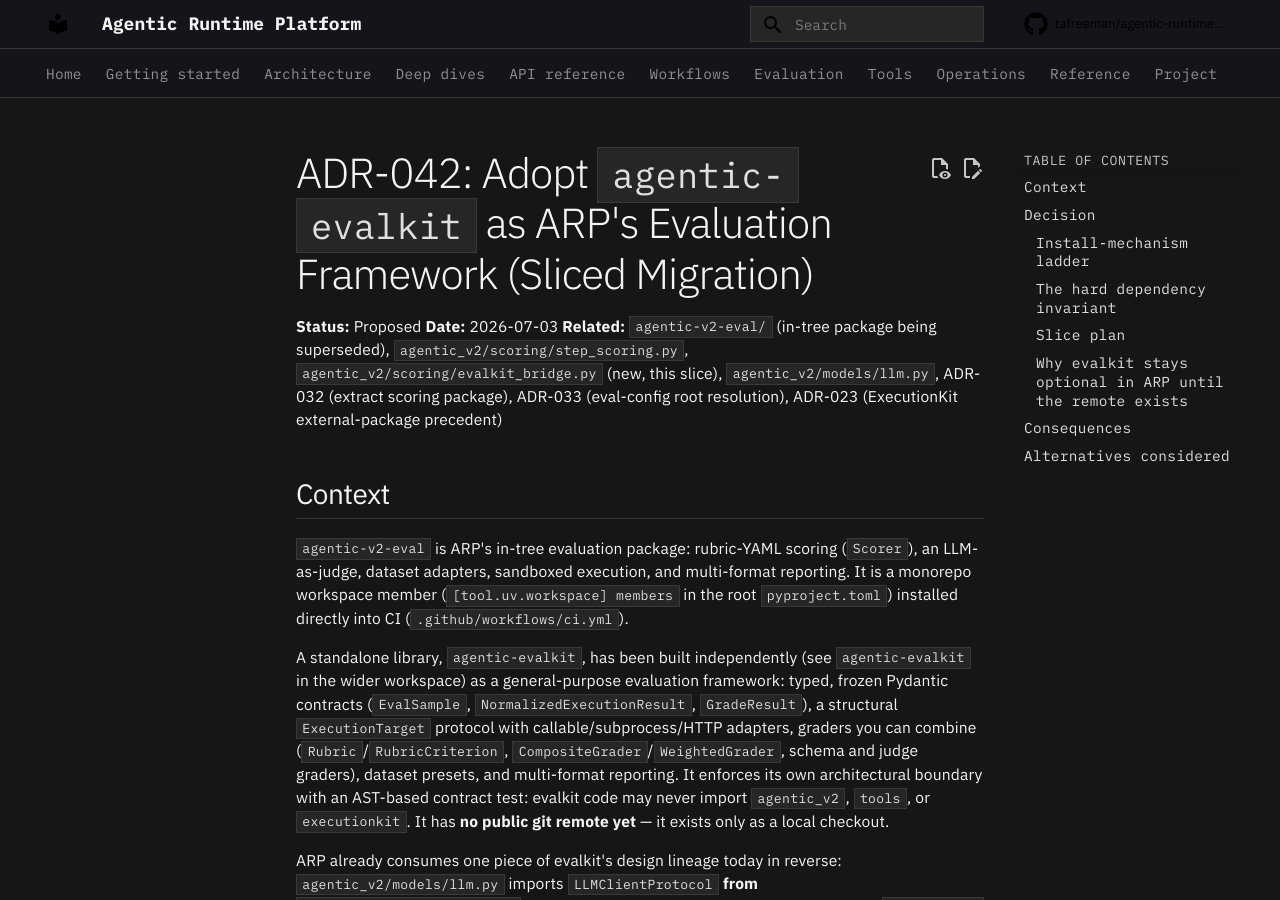
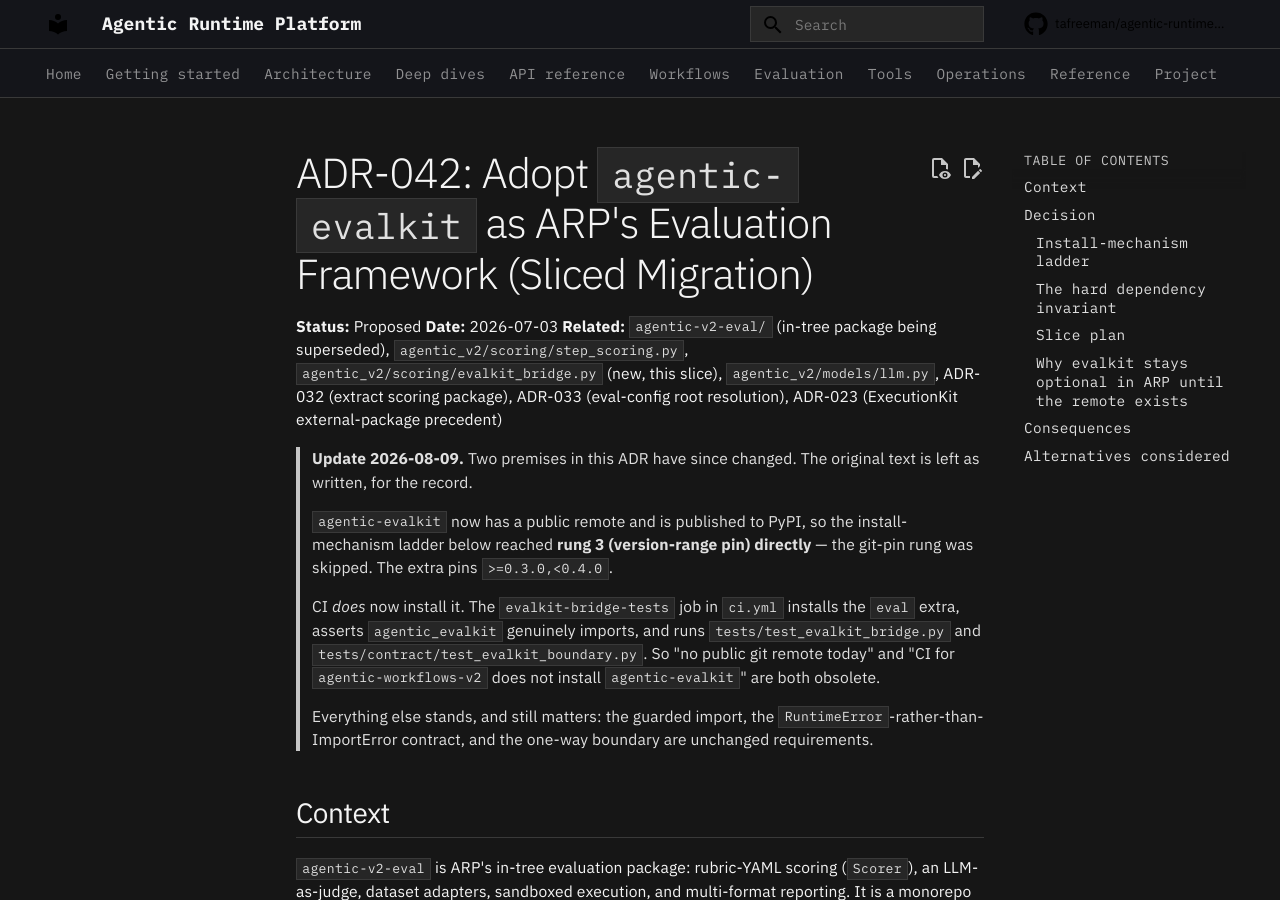
Before and after one commit to tafreeman/agentic-runtime-platform, an MkDocs documentation site: the page built from docs/adr/ADR-042-agentic-evalkit-adoption.md, in a window 1280 px wide and 900 px high. Built offline with MkDocs 1.6.1 and Material for MkDocs 9.7.7, drawn with Linux system fonts in a browser that asks for light colours; comment, search, counter and statistics services are not loaded.

Commit message:
fix(arp): address #252 review, drop spa.py from this PR
Codex P1 — a removed _TrackedProvider would report green. The private
symbol was imported inside the module-wide try/except that skips when
executionkit is absent, so a rename would raise ImportError, hit that
handler, and skip the entire file — the exact break this suite exists to
catch. The ek-delegation-tests job only guards `import executionkit`, so
it would not catch it either. The import now sits outside the skip
boundary and raises AssertionError when the package is present but the
symbol is gone.

Codex P2 — documentation contradicted the new pin. ROADMAP still
advertised >=0.1.1,<0.2.0; ADR-042 still described evalkit as having no
public remote and not being installed in CI. ROADMAP updated, ADR-042
carries a dated amendment rather than a rewrite, and the CHANGELOG
records the transition.

Codex P1 on the version contract was already fixed in the previous
commit, which derives the assertion from pyproject.

spa.py is reverted to main. Its two path-injection alerts predate this
branch; CodeQL blocks only because the file is touched, and the
containment refactor did not close them — ensure_within_base carries the
commonpath barrier in its own frame and CodeQL will not carry it across
the call. Keeping spa.py out of this PR closes 10 of 12 alerts here and
leaves the remaining two to a focused change.

```diff
--- a/docs/adr/ADR-042-agentic-evalkit-adoption.md
+++ b/docs/adr/ADR-042-agentic-evalkit-adoption.md
@@ -7,6 +7,23 @@
 (new, this slice), `agentic_v2/models/llm.py`, ADR-032 (extract scoring
 package), ADR-033 (eval-config root resolution), ADR-023 (ExecutionKit
 external-package precedent)
+
+> **Update 2026-08-09.** Two premises in this ADR have since changed. The
+> original text is left as written, for the record.
+>
+> `agentic-evalkit` now has a public remote and is published to PyPI, so the
+> install-mechanism ladder below reached **rung 3 (version-range pin) directly**
+> — the git-pin rung was skipped. The extra pins `>=0.3.0,<0.4.0`.
+>
+> CI *does* now install it. The `evalkit-bridge-tests` job in `ci.yml` installs
+> the `eval` extra, asserts `agentic_evalkit` genuinely imports, and runs
+> `tests/test_evalkit_bridge.py` and `tests/contract/test_evalkit_boundary.py`.
+> So "no public git remote today" and "CI for `agentic-workflows-v2` does not
+> install `agentic-evalkit`" are both obsolete.
+>
+> Everything else stands, and still matters: the guarded import, the
+> `RuntimeError`-rather-than-ImportError contract, and the one-way boundary are
+> unchanged requirements.
 
 ## Context
 
```
Also changed, not shown: CHANGELOG.md (+6 -0 lines), docs/ROADMAP.md (+4 -2 lines), 2 other files.
